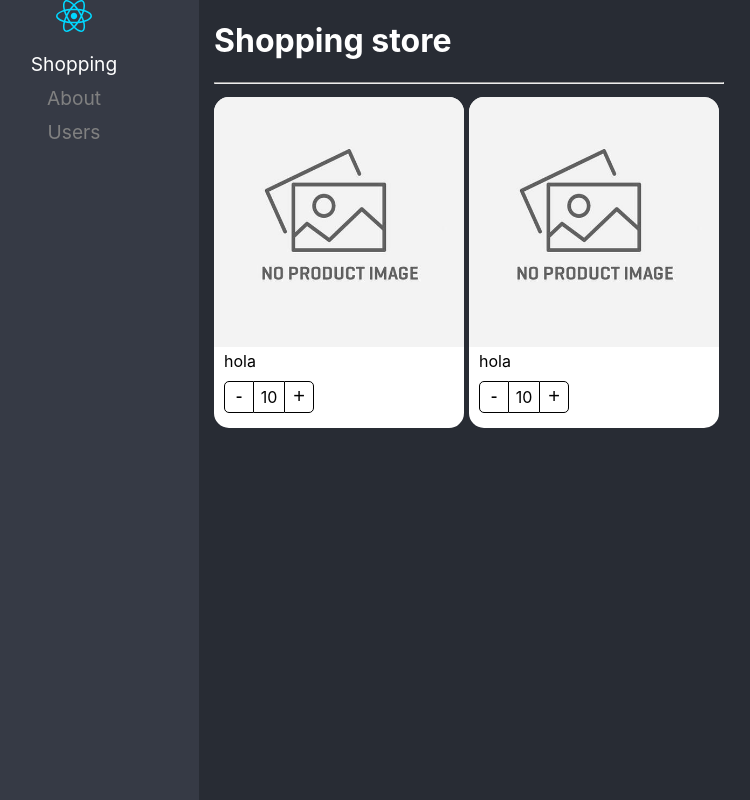
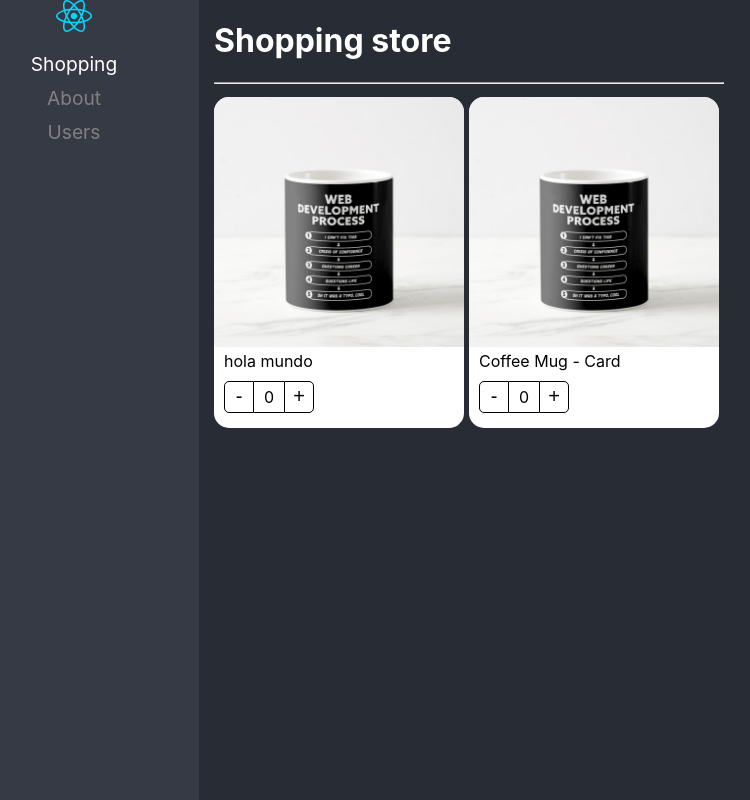
Before and after one commit to GerardoDev25/02-react-design-patterns-RPFR, a React (Vite) app: page / in a window 1280 px wide. Shown: the whole page, without its empty margins (51-801 px from the left). Built offline with nearby package versions, Linux system fonts and the light colour scheme.

Commit message:
feat(pattern): :sparkles: 010 Compound Component Pattern - Tercer Paso
finish Compound Component Pattern implementation

```diff
--- a/src/02-component-pattern/components/ProductCard.tsx
+++ b/src/02-component-pattern/components/ProductCard.tsx
@@ -1,4 +1,4 @@
-import { FC, ReactElement } from 'react';
+import { ReactElement, createContext, useContext } from 'react';
 
 import { useProduct } from '../hooks/usProduct';
 import styles from '../styles/styles.module.css';
@@ -15,29 +15,46 @@ interface Product {
   img?: string;
 }
 
+interface ProductContextProps {
+  counter: number;
+  increaseBy: (value: number) => void;
+  product: Product;
+}
+
+const ProductContext = createContext({} as ProductContextProps);
+const { Provider } = ProductContext;
+
 export const ProductImage = ({ img = '' }): JSX.Element => {
+  const { product } = useContext(ProductContext);
+
+  let imgToShow: string;
+
+  if (img) {
+    imgToShow = img;
+  } else if (product.img) {
+    imgToShow = product.img;
+  } else {
+    imgToShow = noIgamge;
+  }
+
   return (
-    <img
-      className={styles.productImg}
-      src={img ? img : noIgamge}
-      alt='Product img'
-    />
+    <img className={styles.productImg} src={imgToShow} alt='Product img' />
   );
 };
 
-export const ProductTitle = ({ title }: { title: string }) => {
-  return <span className={styles.productDescription}>{title}</span>;
+export const ProductTitle = ({ title }: { title?: string }) => {
+  const { product } = useContext(ProductContext);
+
+  return (
+    <span className={styles.productDescription}>
+      {title ? title : product.title}
+    </span>
+  );
 };
 
-interface ProductButtonsPros {
-  counter: number;
-  increaseBy: (value: number) => void;
-}
+export const ProductButtons = () => {
+  const { counter, increaseBy } = useContext(ProductContext);
 
-export const ProductButtons: FC<ProductButtonsPros> = ({
-  counter,
-  increaseBy,
-}) => {
   return (
     <div className={styles.buttonsContainer}>
       <button className={styles.buttonMinus} onClick={() => increaseBy(-1)}>
@@ -52,16 +69,19 @@ export const ProductButtons: FC<ProductButtonsPros> = ({
 };
 
 export const ProductCard = ({ product, children }: Props) => {
-  // const { title, img } = product;
-  // const { counter, increaseBy } = useProduct();
+  const { counter, increaseBy } = useProduct();
 
   return (
-    <div className={styles.productCard}>
-      {children}
-      {/* <ProductImage img={img} />
-      <ProductTitle title={title} />
-      <ProductButtons counter={counter} increaseBy={increaseBy} /> */}
-    </div>
+    <Provider value={{ counter, increaseBy, product }}>
+      <div className={styles.productCard}>
+        {children}
+        {/*
+          <ProductImage img={img} />
+          <ProductTitle title={title} />
+          <ProductButtons counter={counter} increaseBy={increaseBy} />
+        */}
+      </div>
+    </Provider>
   );
 };
 
--- a/src/02-component-pattern/pages/ShoppingPage.tsx
+++ b/src/02-component-pattern/pages/ShoppingPage.tsx
@@ -19,13 +19,14 @@ export const ShoppingPage = () => {
       <div style={{ display: 'flex', flexDirection: 'row', flexWrap: 'wrap' }}>
         <ProductCard product={product}>
           <ProductCard.Image />
-          <ProductCard.Title title='hola' />
-          <ProductCard.Buttons counter={10} increaseBy={() => {}} />
+          <ProductCard.Title title='hola mundo' />
+          <ProductCard.Buttons />
         </ProductCard>
+
         <ProductCard product={product}>
           <ProductImage />
-          <ProductTitle title='hola' />
-          <ProductButtons counter={10} increaseBy={() => {}} />
+          <ProductTitle />
+          <ProductButtons />
         </ProductCard>
       </div>
     </div>
```
